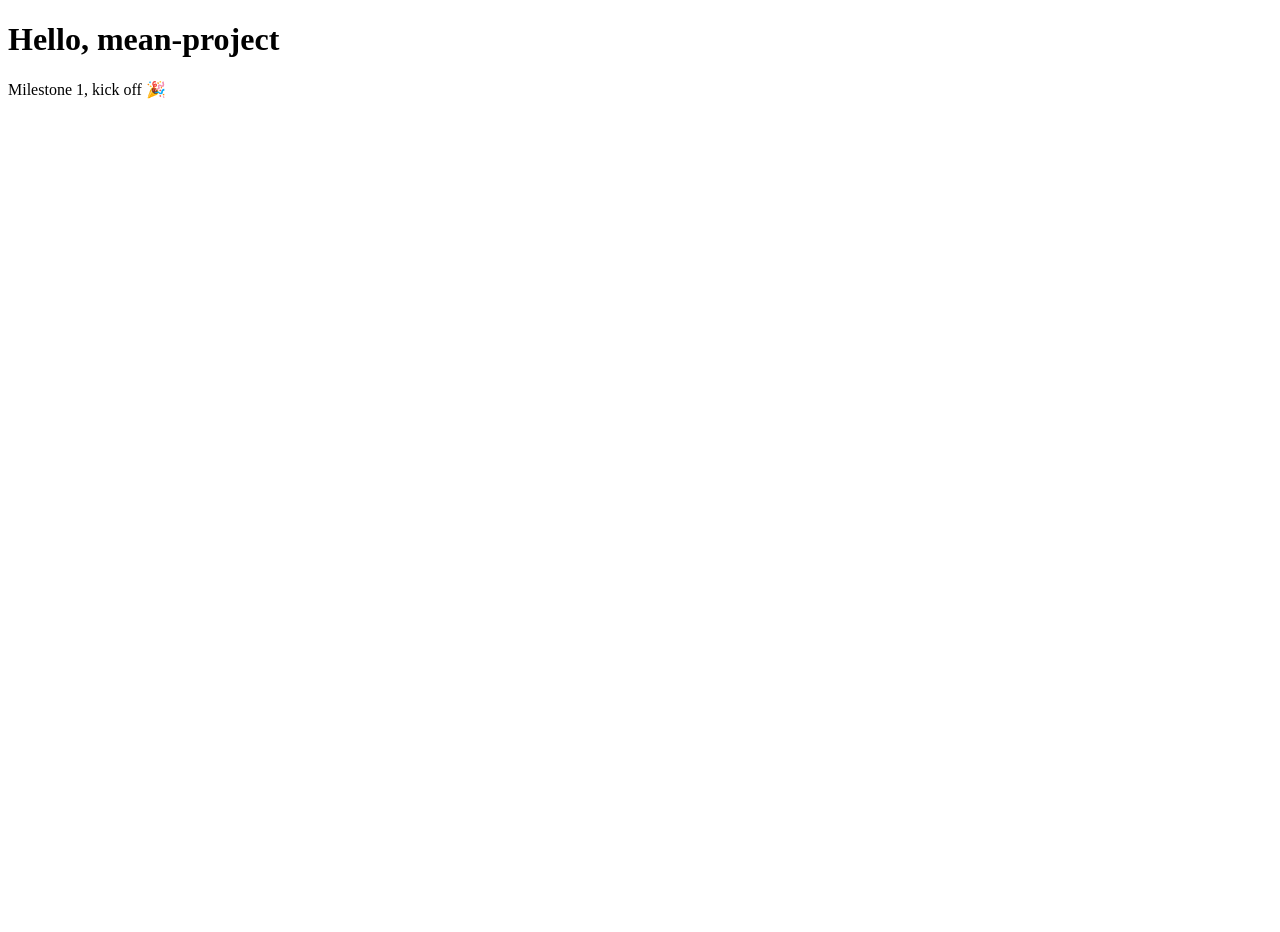
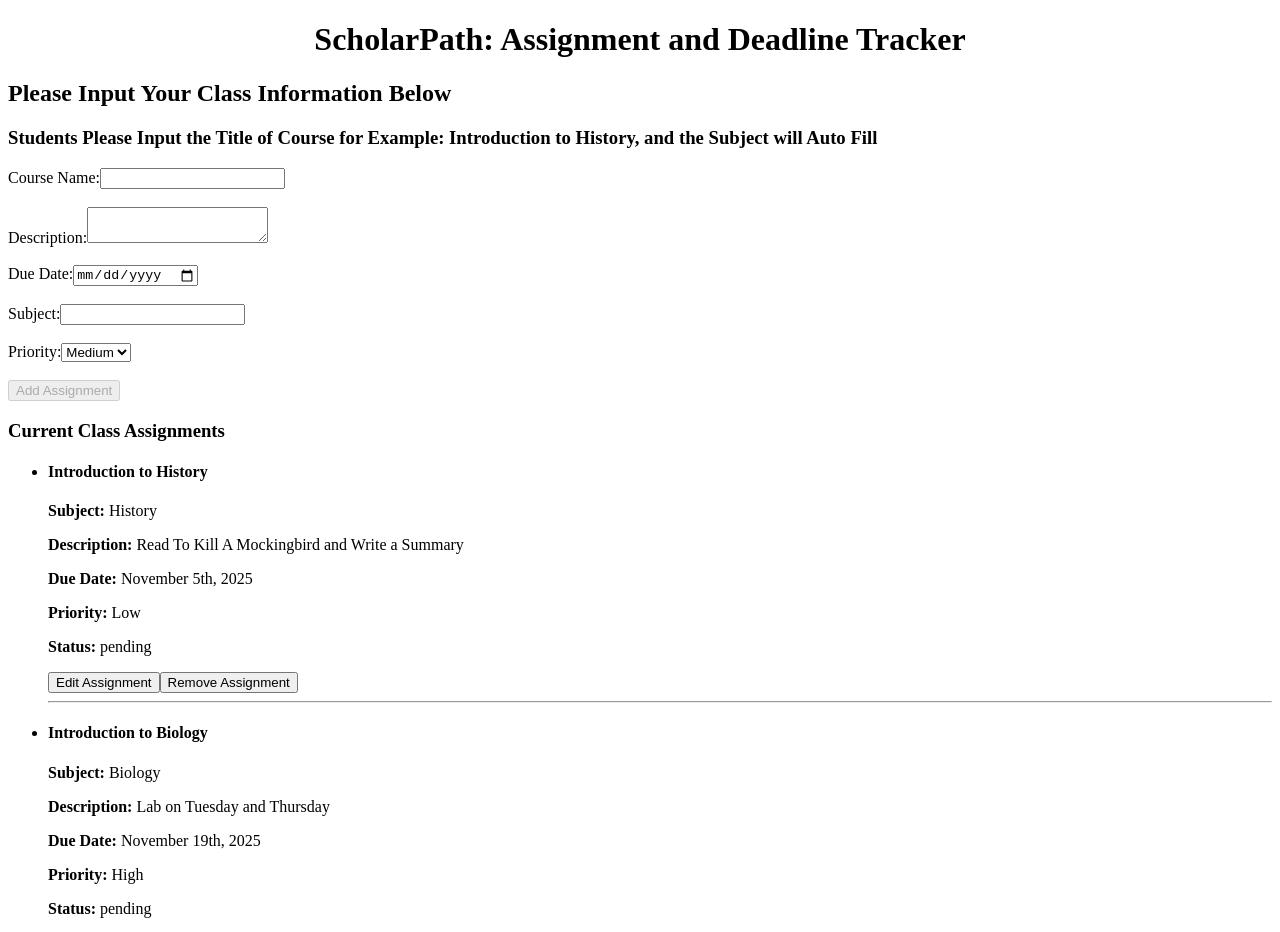
Before and after one commit to jess-love/IT_Design_Studio_Mean_Stack, an Angular app in the folder mean-project/: page / in a window 1280 px wide. Shown: the top 932 px of the page. Before the commit the page ends 800 px from the top, so only its background shows below. Built offline with nearby package versions, Linux system fonts and the light colour scheme.

Commit message:
Assignment-deadline tracker

```diff
--- a/mean-project/src/app/app.html
+++ b/mean-project/src/app/app.html
@@ -1,3 +1,2 @@
 
-      <h1>Hello, {{ title() }}</h1>
-      <p>Milestone 1, kick off 🎉</p>
+      <app-assignment-tracker></app-assignment-tracker>
--- /dev/null
+++ b/mean-project/src/app/components/assignment-tracker/assignment-tracker.html
@@ -0,0 +1,61 @@
+<h1 style = "text-align: center;">ScholarPath: Assignment and Deadline Tracker</h1>
+<h2> Please Input Your Class Information Below</h2>
+<h3> Students Please Input the Title of Course for Example: Introduction to History, and the Subject will Auto Fill </h3>
+
+<form [formGroup]="assignmentForm" (ngSubmit)="onSubmit()">
+  <label for="title">Course Name:</label>
+  <input id="title" type="text" formControlName="title" /> <br><br>
+  <div *ngIf="assignmentForm.get('title')?.invalid && assignmentForm.get('title')?.touched">
+    <small class="error">Title is required.</small>
+  </div>
+
+  <label for="description">Description:</label>
+  <textarea id="description" formControlName="description"></textarea> <br><br>
+
+  <label for="dueDate">Due Date:</label>
+  <input id="dueDate" type="date" formControlName="dueDate" /> <br><br>
+  <div *ngIf="assignmentForm.get('dueDate')?.invalid && assignmentForm.get('dueDate')?.touched">
+    <small class="error">Due date is required.</small>
+  </div>
+
+  <label for="subject">Subject:</label>
+  <input id="subject" type="text" formControlName="subject" /> <br><br>
+  <div *ngIf="assignmentForm.get('subject')?.invalid && assignmentForm.get('subject')?.touched">
+    <small class="error">Subject is required.</small>
+  </div>
+
+  <label for="priority">Priority:</label>
+  <select id="priority" formControlName="priority">
+    <option value="High">High</option>
+    <option value="Medium">Medium</option>
+    <option value="Low">Low</option>
+  </select>
+
+  <br><br>
+
+  <button type="submit" [disabled]="assignmentForm.invalid">
+    {{ isEditing ? 'Update Assignment' : 'Add Assignment'}}
+    </button>
+
+<h3 class="center-text">Current Class Assignments</h3>
+
+<div *ngIf="assignments.length === 0">
+  <p>No assignments to display at this time.</p>
+</div>
+
+<div *ngIf="assignments.length > 0">
+  <ul>
+    <li *ngFor="let assignment of assignments; let i = index">
+      <h4>{{ assignment.title }}</h4>
+      <p><strong>Subject:</strong> {{ assignment.subject }}</p>
+      <p><strong>Description:</strong> {{ assignment.description }}</p>
+      <p><strong>Due Date:</strong> {{ assignment.dueDate }}</p>
+      <p><strong>Priority:</strong> {{ assignment.priority }}</p>
+      <p><strong>Status:</strong> {{ assignment.status }}</p>
+
+      <button type="button" (click)="editAssignment(i)">Edit Assignment</button>
+       <button type="button" (click)="removeAssignment(i)"> Remove Assignment</button>
+      <hr />
+    </li>
+  </ul>
+</div>
--- /dev/null
+++ b/mean-project/src/app/components/assignment-tracker/assignment-tracker.ts
@@ -0,0 +1,151 @@
+import { Component } from '@angular/core';
+import { FormBuilder, FormGroup, Validators, ReactiveFormsModule } from '@angular/forms';
+import { CommonModule } from '@angular/common';
+
+@Component({
+  selector: 'app-assignment-tracker',
+  standalone: true,
+  imports: [CommonModule, ReactiveFormsModule],
+  templateUrl: './assignment-tracker.html',
+  styleUrl: './assignment-tracker.css'
+})
+export class AssignmentTracker {
+    assignmentForm: FormGroup;
+
+    assignments = [
+      {
+        title: 'Introduction to History',
+        description: 'Read To Kill A Mockingbird and Write a Summary',
+        dueDate : 'November 5th, 2025',
+        subject: 'History',
+        priority: 'Low',
+        status: 'pending',
+      },
+        {
+          title: 'Introduction to Biology',
+        description: 'Lab on Tuesday and Thursday',
+        dueDate : 'November 19th, 2025',
+        subject: 'Biology',
+        priority: 'High',
+        status: 'pending',
+
+        },
+        {
+          title: 'Algebra 2',
+        description: 'Calculus',
+        dueDate : 'January 5th, 2025',
+        subject: 'Math',
+        priority: 'Moderate',
+        status: 'pending',
+
+      },
+      {
+           title: 'Database Concepts',
+        description: 'Advanced SQL, Java',
+        dueDate : 'Feburary 19th, 2025',
+        subject: 'Math',
+        priority: 'Moderate',
+        status: 'pending',
+      },
+    ];
+
+      //Updating Coures Assignment
+      editingIndex: number | null = null;
+      isEditing: boolean = false;
+
+
+    //adding courseMap
+    courseMap: { [Key: string]: string} ={
+        'Introduction to History' : 'History',
+        'Introduction to Biology' : 'Biology',
+        'Algebra 2': 'Math',
+        'English Literature' : 'English',
+        'General Chemistry' : 'Science',
+        'Database Concepts' : 'Database',
+        'Fundamentals of Health': 'health'
+
+    };
+
+    //creating the form
+     constructor(private fb: FormBuilder) {
+    this.assignmentForm = this.fb.group({
+      title: ['', Validators.required],
+      description: [''],
+      dueDate: ['', Validators.required],
+      subject: ['', Validators.required],
+      priority: ['Medium'],
+      status: ['Pending']
+    });
+
+        //'title' field and autofill 'subject'
+      this.assignmentForm.get('title')?.valueChanges.subscribe(title => {
+        const match = Object.keys(this.courseMap).find(
+          key => key.toLowerCase()=== title.toLowerCase()
+        );
+
+        if (match){
+          this.assignmentForm.patchValue ({ subject: this.courseMap[match]});
+        }
+          const subject = this.courseMap[title];
+          if (subject) {
+              this.assignmentForm.patchValue( {subject});
+          }
+        });
+
+  }
+
+  onSubmit() {
+  if (this.assignmentForm.valid) {
+    const formData = this.assignmentForm.value;
+
+    if (this.isEditing && this.editingIndex !== null) {
+      // Update the existing assignment
+      this.assignments[this.editingIndex] = { ...formData };
+      this.isEditing = false;
+      this.editingIndex = null;
+    } else {
+      // create a new assignment
+      this.assignments.push(formData);
+    }
+
+    // Default state
+    this.assignmentForm.reset({
+      priority: 'Medium',
+      status: 'Pending'
+    });
+  }
+}
+  editAssignment(index: number): void {
+    const assignment = this.assignments[index];
+
+    this.assignmentForm.setValue({
+      title: assignment.title,
+      description: assignment.description,
+      dueDate: assignment.dueDate,
+      subject: assignment.subject,
+      priority: assignment.priority,
+      status: assignment.status
+    });
+
+    this.isEditing = true;
+    this.editingIndex = index;
+  }
+
+  removeAssignment(index: number): void{
+      this.assignments.splice(index,1); //Delete function
+
+      if(this.isEditing && this.editingIndex === index){
+          this.assignmentForm.reset({
+            priority: 'Medium',
+            status: 'Pending'
+          });
+          this.isEditing = false;
+          this.editingIndex = null;
+
+
+      }
+
+
+  }
+
+}
--- a/mean-project/src/styles.css
+++ b/mean-project/src/styles.css
@@ -1 +1,15 @@
-/* You can add global styles to this file, and also import other style files */
+/* Page Header */
+.page-header {
+  text-align: center;
+  margin-top: 40px;
+  margin-bottom: 20px;
+  color: #ffffff;
+}
+
+.page-header h1 {
+  font-size: 3.2rem;
+  font-weight: 700;
+  margin-bottom: 8px;
+  color: #000000;
+}
+/* Page Header */
```
Also changed, not shown: mean-project/src/app/app.ts (+8 -2 lines), mean-project/src/app/components/assignment-tracker/assignment-tracker.css (added), 1 other file (tests, documents, lock files or other folders).
